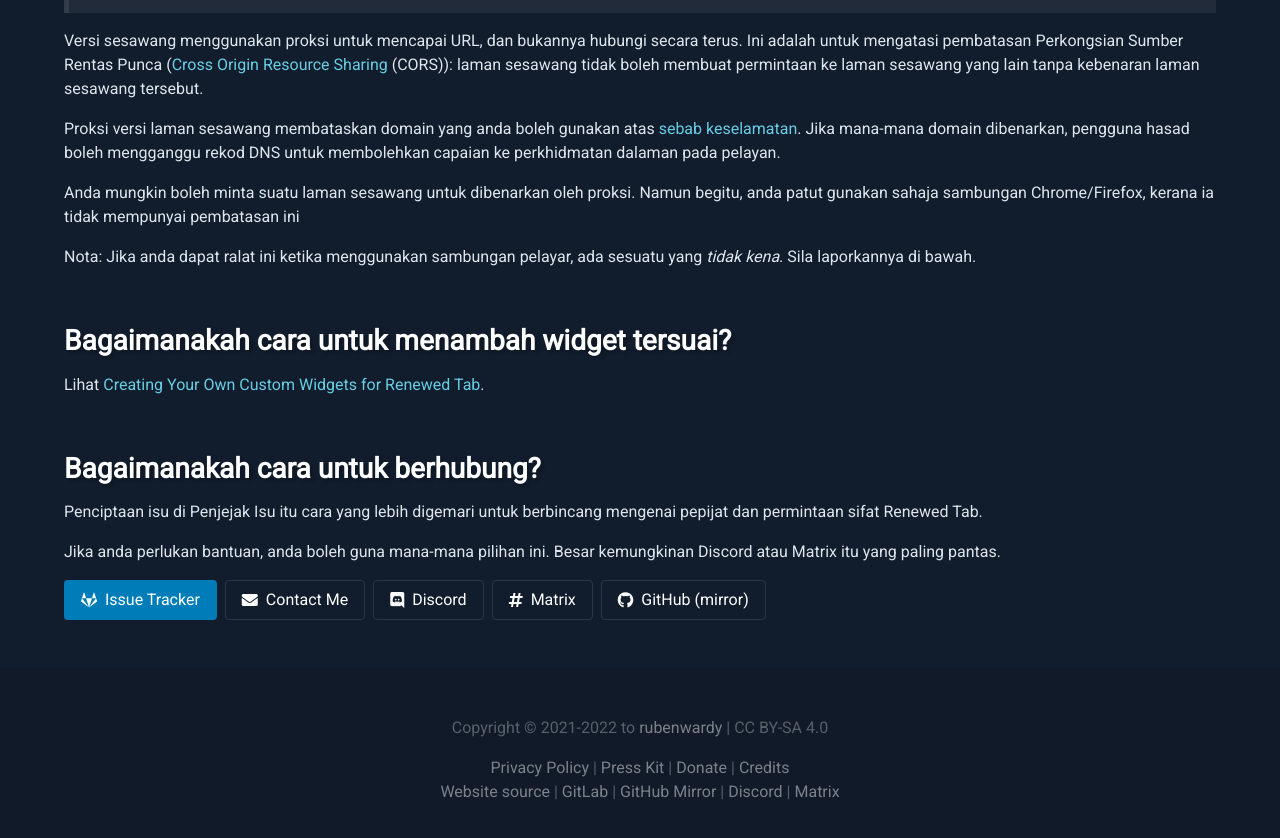
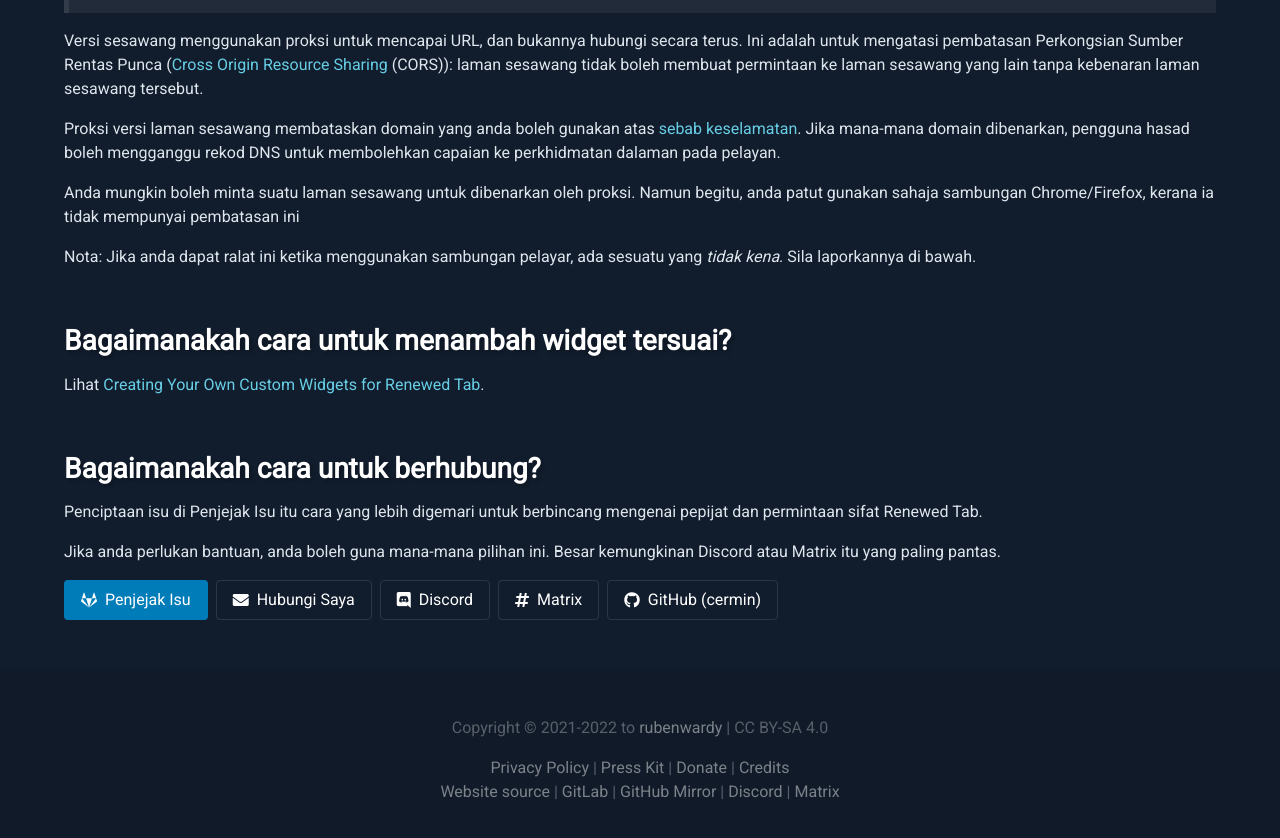
Before and after one commit to rubenwardy/renewedtab_website, a Jekyll site: the page built from ms/help/faq.html, in a window 1280 px wide and 900 px high, scrolled down 3176 px. Shown: the top 838 px of the window. Built offline with Jekyll 4.4.1, drawn with Linux system fonts in a browser that asks for light colours.

Commit message:
Translated using Weblate (Malay)
Currently translated at 100.0% (93 of 93 strings)

Co-authored-by: Yaya - Nurul Azeera Hidayah @ Muhammad Nur Hidayat Yasuyoshi <admin@mnh48.moe>
Translate-URL: https://weblate.rubenwardy.com/projects/renewed-tab/website/ms/
Translation: Renewed Tab/Website And BrowserStores

```diff
--- a/_data/locale/ms/index.yml
+++ b/_data/locale/ms/index.yml
@@ -196,3 +196,6 @@
   \ gunakan sahaja sambungan Chrome/Firefox, kerana ia\ntidak mempunyai pembatasan\
   \ ini\n\nNota: Jika anda dapat ralat ini ketika menggunakan sambungan pelayar, ada\
   \ sesuatu\nyang _tidak kena_. Sila laporkannya di bawah.\n"
+help.issue_tracker: Penjejak Isu
+help.contact_me: Hubungi Saya
+help.github: GitHub (cermin)
```
